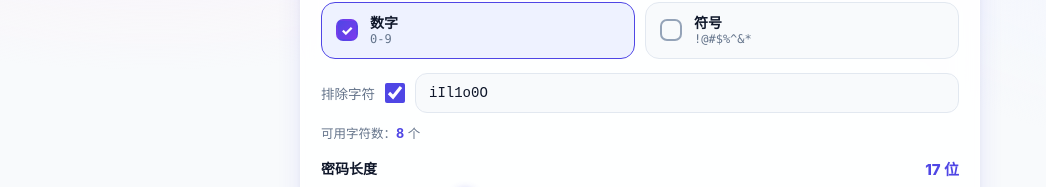
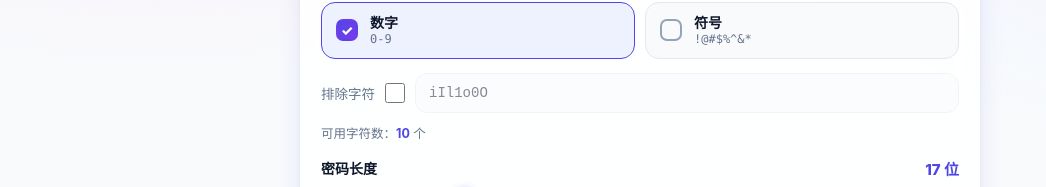
Before and after one commit to cnqqsky/random-password, a plain HTML site: page index.html in a window 1280 px wide. Shown: the part 226-413 px from the top of the page, without its empty margins (0-1046 px from the left). Drawn offline with Linux system fonts and the light colour scheme.

Commit message:
feat: 排除字符默认不勾选（输入框预填 iIl1o0O，勾选即生效）

```diff
--- a/index.html
+++ b/index.html
@@ -203,7 +203,7 @@
       <div class="exclude">
         <div class="exclude-row">
           <span class="exclude-name">排除字符</span>
-          <input id="excludeEnable" type="checkbox" checked />
+          <input id="excludeEnable" type="checkbox" />
           <input id="excludeInput" type="text" value="iIl1o0O" placeholder="输入要排除的字符" autocomplete="off" />
         </div>
       </div>
@@ -472,7 +472,9 @@
     }
   })();
 
-  excludeInput.disabled = !excludeEnable.checked;
+  // 排除字符默认关闭（输入框仍预填 iIl1o0O，勾选即生效）
+  excludeEnable.checked = false;
+  excludeInput.disabled = true;
   updatePoolHint();
 })();
 </script>
```
